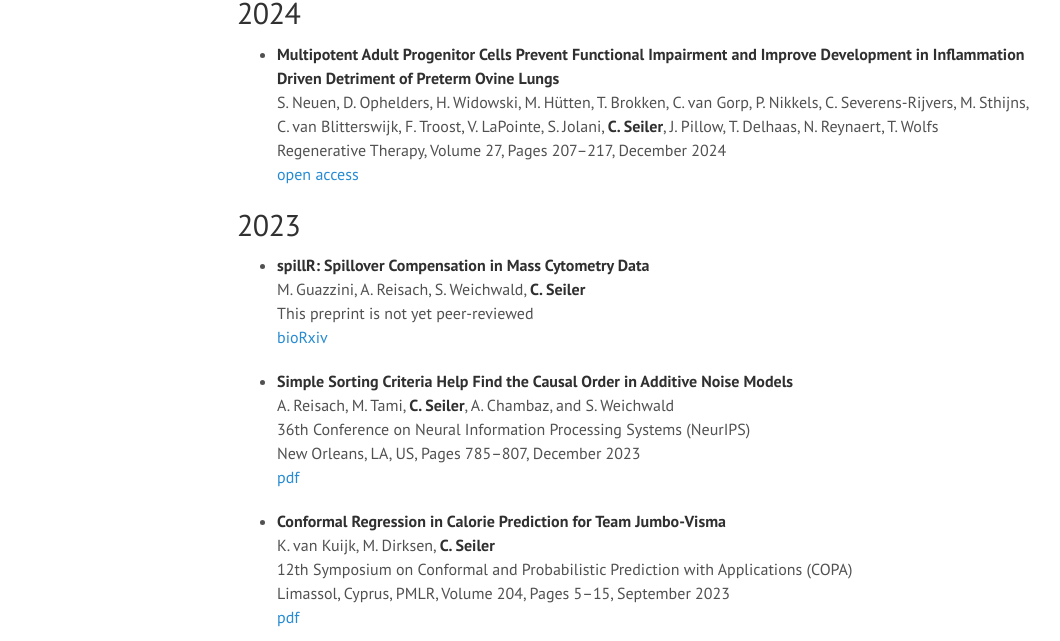
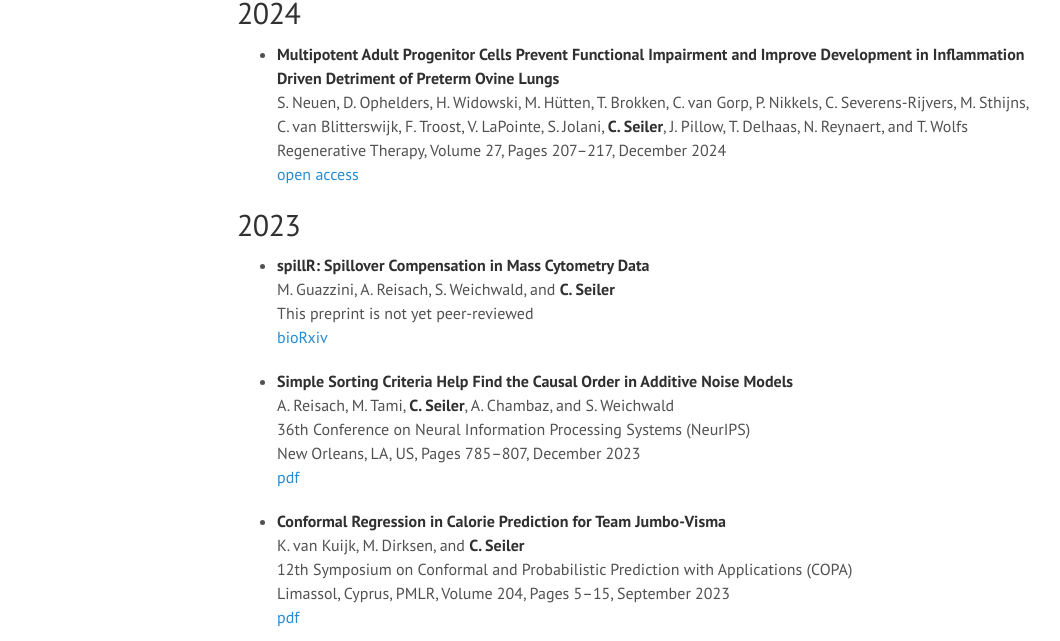
Before and after one commit to ChristofSeiler/ChristofSeiler.github.io, a Jekyll site: the page built from research.md, in a window 1280 px wide and 900 px high. Shown: the part 242-883 px from the top of the window, without its empty margins (3-1063 px from the left). Built offline with Jekyll 4.4.1, drawn with Linux system fonts in a browser that asks for light colours.

Commit message:
cosmetic

```diff
--- a/research.md
+++ b/research.md
@@ -8,14 +8,14 @@ title: Research
 ## 2024
 
 * **Multipotent Adult Progenitor Cells Prevent Functional Impairment and Improve Development in Inflammation Driven Detriment of Preterm Ovine Lungs** <br>
-S. Neuen, D. Ophelders, H. Widowski, M. Hütten, T. Brokken, C. van Gorp, P. Nikkels, C. Severens-Rijvers, M. Sthijns, C. van Blitterswijk, F. Troost, V. LaPointe, S. Jolani, **C. Seiler**, J. Pillow, T. Delhaas, N. Reynaert, T. Wolfs <br>
+S. Neuen, D. Ophelders, H. Widowski, M. Hütten, T. Brokken, C. van Gorp, P. Nikkels, C. Severens-Rijvers, M. Sthijns, C. van Blitterswijk, F. Troost, V. LaPointe, S. Jolani, **C. Seiler**, J. Pillow, T. Delhaas, N. Reynaert, and T. Wolfs <br>
 Regenerative Therapy, Volume 27, Pages 207&ndash;217, December 2024 <br>
 [open access](https://doi.org/10.1016/j.reth.2024.03.014)
 
 ## 2023
 
 * **spillR: Spillover Compensation in Mass Cytometry Data** <br>
-M. Guazzini, A. Reisach, S. Weichwald, **C. Seiler** <br>
+M. Guazzini, A. Reisach, S. Weichwald, and **C. Seiler** <br>
 This preprint is not yet peer-reviewed <br>
 [bioRxiv](https://doi.org/10.1101/2023.10.04.560870)
 
@@ -26,7 +26,7 @@ New Orleans, LA, US, Pages 785&ndash;807, December 2023 <br>
 [pdf](https://proceedings.neurips.cc/paper_files/paper/2023/hash/027e86facfe7c1ea52ca1fca7bc1402b-Abstract-Conference.html)
 
 * **Conformal Regression in Calorie Prediction for Team Jumbo-Visma** <br>
-K. van Kuijk, M. Dirksen, **C. Seiler** <br>
+K. van Kuijk, M. Dirksen, and **C. Seiler** <br>
 12th Symposium on Conformal and Probabilistic Prediction with Applications (COPA) <br>
 Limassol, Cyprus, PMLR, Volume 204, Pages 5&ndash;15, September 2023 <br>
 [pdf](https://proceedings.mlr.press/v204/kuijk23a.html)
```
